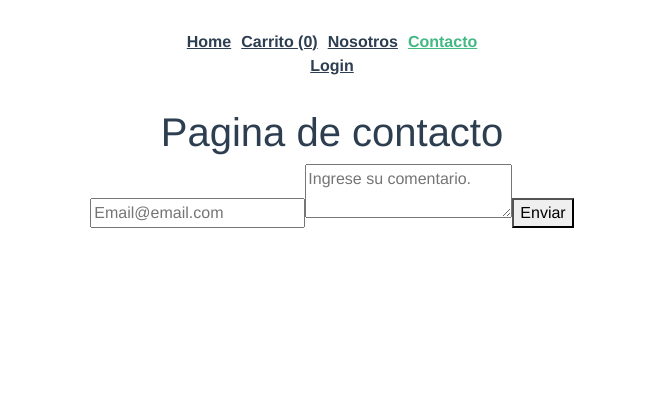
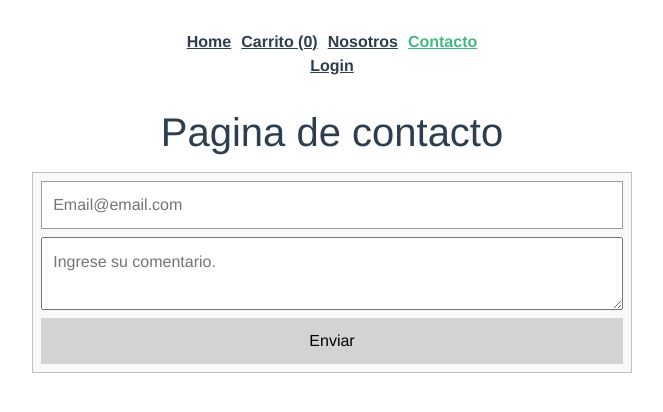
Before and after one commit to AdrianBorowicz/montanita-NT2-front, a Vue app: page /Contacto in a window 1280 px wide. Shown: the top 412 px of the page, without its empty margins (308-971 px from the left). Built offline with nearby package versions, Linux system fonts and the light colour scheme.

Commit message:
CorreccionesMultiples

```diff
--- a/src/Store.js
+++ b/src/Store.js
@@ -6,7 +6,8 @@ const store = createStore({
         return {
             user: null,
             productos: [],
-            carrito: {}
+            carrito: {},
+            product: {}
         }
     },
     mutations: {
@@ -28,10 +29,10 @@ const store = createStore({
             state.carrito = {}
         },
         AUMENTAR(state, payload) {
-            state.carrito[payload].cantidad = state.carrito[payload].cantidad + 1
+            state.carrito[payload].cantidad += 1
         },
         DISMINUIR(state, payload) {
-            state.carrito[payload].cantidad = state.carrito[payload].cantidad - 1
+            state.carrito[payload].cantidad -= 1
             if (state.carrito[payload].cantidad === 0) {
                 delete state.carrito[payload]
             }
@@ -43,15 +44,13 @@ const store = createStore({
             commit('SET_USER', user);
         },
         agregarAlCarrito({ commit, state }, producto) {
-            if(Object.prototype.hasOwnProperty.call({'producto._id': false},producto._id)){
-                producto.cantidad = state.carrito[producto.id].cantidad + 1;
+            if(state.carrito[producto._id]!=null){
+                producto.cantidad = state.carrito[producto._id].cantidad + 1;
             }else{
                 producto.cantidad = 1;
             }
             commit('SETCARRITO', producto)
-        },
-
-
+        }
     },
     getters: {
         isLogin: (state) => {
@@ -64,7 +63,7 @@ const store = createStore({
             return Object.values(state.carrito).reduce((acc, { cantidad }) => acc + cantidad, 0)
         },
         totalPrecio(state) {
-            return Object.values(state.carrito).reduce((acc, { cantidad, precio }) => acc + (cantidad * precio), 0)
+            return Object.values(state.carrito).reduce((acc, { cantidad, price }) => acc + (cantidad * price), 0)
         }
     },
 });
--- a/src/components/Footer.vue
+++ b/src/components/Footer.vue
@@ -1,19 +1,18 @@
 <template>
-  <div>
+  <tr colspan="5">
     <th scope="row" colspan="2">Total productos</th>
 
     <td>{{ totalCantidad }}</td>
     <td>
       <button class="btn btn-danger btn-sm" id="vaciar-carrito" @click="vaciar">
-        Vaciar todo
+        Vaciar
       </button>
     </td>
     <td class="font-weight-bold">
       $ <span> {{ totalPrecio }}</span>
     </td>
-  </div>
+  </tr>
 </template>
-
 <script>
 import { computed } from "@vue/reactivity";
 import { useStore } from "vuex";
@@ -30,3 +29,6 @@ export default {
   },
 };
 </script>
+
+<style scoped>
+</style>
--- a/src/components/Item.vue
+++ b/src/components/Item.vue
@@ -19,14 +19,20 @@ export default {
   props: ["item"],
   setup() {
     const store = useStore();
-    const aumentar = (id) => {
-      store.commit("AUMENTAR", id);
+    const aumentar = (_id) => {
+      store.commit("AUMENTAR", _id);
     };
-    const disminuir = (id) => {
-      store.commit("DISMINUIR", id);
+    const disminuir = (_id) => {
+      store.commit("DISMINUIR", _id);
     };
 
     return { aumentar, disminuir };
   },
 };
 </script>
+
+<style>
+  td{
+    width: 20%;
+  }
+</style>
--- a/src/components/ProductoGrilla.vue
+++ b/src/components/ProductoGrilla.vue
@@ -1,39 +1,42 @@
 <template>
   <div class="product-card">
-    <router-link to="{name: 'DetalleProducto', params:{product: this.product}}">
-      <img class="medium" src="{{product.image}}" alt="" />
+    <div class="image">
+      <img
+        class="medium"
+        :src="'http://127.0.0.1:8887/' + product.image"
+        alt="Error"
+      />
+    </div>
     <div class="card-body">
-        <h2>{{ product.name }}</h2>
-      {{product.category_id.name}}
+      <router-link :to="'/DetalleProducto/'+product._id"  >
+        <h3>{{ product.name }}</h3>
+      </router-link>
+      <h5>{{ product.category_id.name }}</h5>
       <label class="price">$ {{ product.price }}</label>
     </div>
     <div>
-      <button btn btn-danger btn-sm @click="agregar(product)" >Agregar</button>
-      <!-- <input v-model.number="cantidad" type="number" min="1" max="10" placeholder="1" default=1> -->
+      <button btn btn-danger btn-sm @click="agregar(product)">Agregar</button>
     </div>
-      </router-link>
   </div>
 </template>
 
 <script>
-import {useStore} from 'vuex';
-
+import { useStore } from "vuex";
 export default {
   name: "ProductoGrilla",
   props: {
-    product:{
+    product: {
       type: Object,
-    }
+    },
   },
-  methods: {
+  methods: {},
+  setup() {
+    const store = useStore();
+    const agregar = (product) => {
+      store.dispatch("agregarAlCarrito", product);
+    };
+    return { agregar };
   },
-  setup(){
-    const store=useStore()
-    const agregar=(product, cantidad)=>{
-      store.dispatch('agregarAlCarrito', product, cantidad);
-    }
-    return {agregar}
-  }
 };
 </script>
 
@@ -50,4 +53,9 @@ export default {
   background-size: cover;
   background-position: center center;
 }
+
+.medium {
+  height: 150px;
+  width: auto;
+}
 </style>
--- a/src/router/index.js
+++ b/src/router/index.js
@@ -42,7 +42,7 @@ const routes = [
       import(/* webpackChunkName: "register" */ "../views/AgregarProductos.vue"),
   },
   {
-    path: "/DetalleProducto/:id",
+    path: '/DetalleProducto/:_id',
     name: "DetalleProducto",
     component: () =>
       import(/* webpackChunkName: "register" */ "../views/DetalleProducto.vue"),
--- a/src/services/ProductServices.js
+++ b/src/services/ProductServices.js
@@ -7,8 +7,8 @@ export default{
     postProducts(product){
         apiClient.post('/products', product);
     },
-    getProductById(id){
-        return apiClient.getProductById('/products/'+id);
+    getProductById(_id){
+        return apiClient.get('/product/'+_id);
     },
 
 
--- a/src/views/AgregarProductos.vue
+++ b/src/views/AgregarProductos.vue
@@ -1,6 +1,9 @@
 <template>
   <div>
-      <table></table>
+      <form>
+        <input id="nombre" type="text"/>
+
+      </form>
   </div>
 </template>
 
--- a/src/views/Carrito.vue
+++ b/src/views/Carrito.vue
@@ -11,18 +11,20 @@
             <th scope="col">Total</th>
           </tr>
         </thead>
+        <tfoot>
+            <tr id="footer">
+              <th scope="row" colspan="5" v-if="Object.keys(items).length === 0" >Carrito vacío - comience a comprar!</th>
+
+            </tr>
+            <Footer v-if="Object.keys(items).length !== 0"/>
+        </tfoot>
         <tbody id="items">
                 <Item
                 v-for = "item in items" :key = "item.id"
                 :item = "item"
                 />
         </tbody>
-        <tfoot>
-          <tr id="footer">
-            <th scope="row" colspan="5" v-if="Object.keys(items).length === 0" >Carrito vacío - comience a comprar!</th>
-            <Footer v-else />
-          </tr>
-        </tfoot>
+
       </table>
 
     </div>
--- a/src/views/Contacto.vue
+++ b/src/views/Contacto.vue
@@ -3,14 +3,51 @@
     <h1>Pagina de contacto</h1>
     <div>
       <form submit.prevent='Contacto'>
-        <input v-model="emailArea" type="email" placeholder="Email@email.com" required/>
-        <textarea v-model="textArea" id='textArea' placeholder="Ingrese su comentario.">Dejenos su comentario o inquietud.</textarea>
-        <button @click="enviarMensaje">Enviar</button>
+        <input v-model="datos.emailArea" type="email" placeholder="Email@email.com" required/>
+        <textarea v-model="datos.textArea" id='textArea' placeholder="Ingrese su comentario.">Dejenos su comentario o inquietud.</textarea>
+        <button @click="enviarMensaje(datos)">Enviar</button>
       </form>
     </div>
 
   </div>
 </template>
+
+<style scoped>
+form {
+  display: grid;
+  padding: 1em;
+  background: #f9f9f9;
+  border: 1px solid #c1c1c1;
+  margin: 1rem auto 0 auto;
+  max-width: 600px;
+  padding: .5em;
+}
+form textarea{
+  padding: 0.7em;
+  margin-bottom: 0.5rem;
+}
+form input {
+  background: #fff;
+  border: 1px solid #9c9c9c;
+}
+form button {
+  background: lightgrey;
+  padding: 0.7em;
+  width: 100%;
+  border: 0;
+}
+form button:hover {
+  background: gold;
+}
+input {
+  padding: 0.7em;
+  margin-bottom: 0.5rem;
+}
+input:focus {
+  outline: 3px solid gold;
+}
+
+</style>
 
 <script>
 export default {
@@ -18,12 +55,17 @@ export default {
   components: {},
   data(){
     return{
-      textArea:'',
-      emailArea:'',
+      datos:{
+        textArea:'',
+        emailArea:'',
+      }
+
     }
   },
   methods:{
-    enviarMensaje(){
+    enviarMensaje(datos){
+      alert('Todavia no esta implementado. Lamentamos los inconvenientes!');
+      console.log(datos);
       this.textArea='',
       this.emailArea=''
     },
--- a/src/views/Home.vue
+++ b/src/views/Home.vue
@@ -1,8 +1,8 @@
 <template>
-  <div class="home">
+  <div class="home" v-if="this.$store.state.productos!=null">
     <div class="grid">
       <ProductoGrilla
-        v-for="product in productList"
+        v-for="product in this.$store.state.productos"
         v-bind:product="product"
         v-bind:key="product._id"
       ></ProductoGrilla>
@@ -32,10 +32,12 @@ export default {
         this.productList = data.data;
         //console.log(this.productList);
         console.log(data);
-        //this.$store.state.productos = data.data;
+        // Guardo en el store todos los productos obtenidos (esto no deberia de ser asi, pero es la manera mas rapida que encuentro para hacerlo ahora.)
+        this.$store.state.productos = data.data;
+        console.log(this.$store.state.productos)
       })
       .catch((err) => {
-        alert("Estamos teniendo dificultades, por favor intentelo luego.");
+        alert("Estamos teniendo dificultades con la carga de los productos, por favor intentelo luego.");
         console.log(err);
       });
   },
--- a/src/views/Login.vue
+++ b/src/views/Login.vue
@@ -2,14 +2,12 @@
   <div class="login">
     <h1>Login</h1>
     <form class="form" @submit.prevent="login">
-      <p>Usuario</p>
       <input
         v-model="user.username"
         type="text"
         required
         placeholder="Username"
       />
-      <p>Contraseña</p>
       <input
         v-model="user.password"
         type="password"
@@ -23,10 +21,37 @@
 </template>
 
 <style scoped>
-.form {
-  border: solid black 0.1rem;
-  margin: 0px 150px 0px 150px;
+
+form {
+  display: grid;
+  padding: 1em;
+  background: #f9f9f9;
+  border: 1px solid #c1c1c1;
+  margin: 1rem auto 0 auto;
+  max-width: 600px;
+  padding: .5em;
 }
+form input {
+  background: #fff;
+  border: 1px solid #9c9c9c;
+}
+form button {
+  background: lightgrey;
+  padding: 0.7em;
+  width: 100%;
+  border: 0;
+}
+form button:hover {
+  background: gold;
+}
+input {
+  padding: 0.7em;
+  margin-bottom: 0.5rem;
+}
+input:focus {
+  outline: 3px solid gold;
+}
+
 </style>
 
 <script>
```
Also changed, not shown: src/views/DetalleProducto.vue (+81 -7 lines), src/assets/logo.png (deleted), src/assets/pantalon-cargo.png (renamed from src/assets/pantalon-cargojfif.png).
